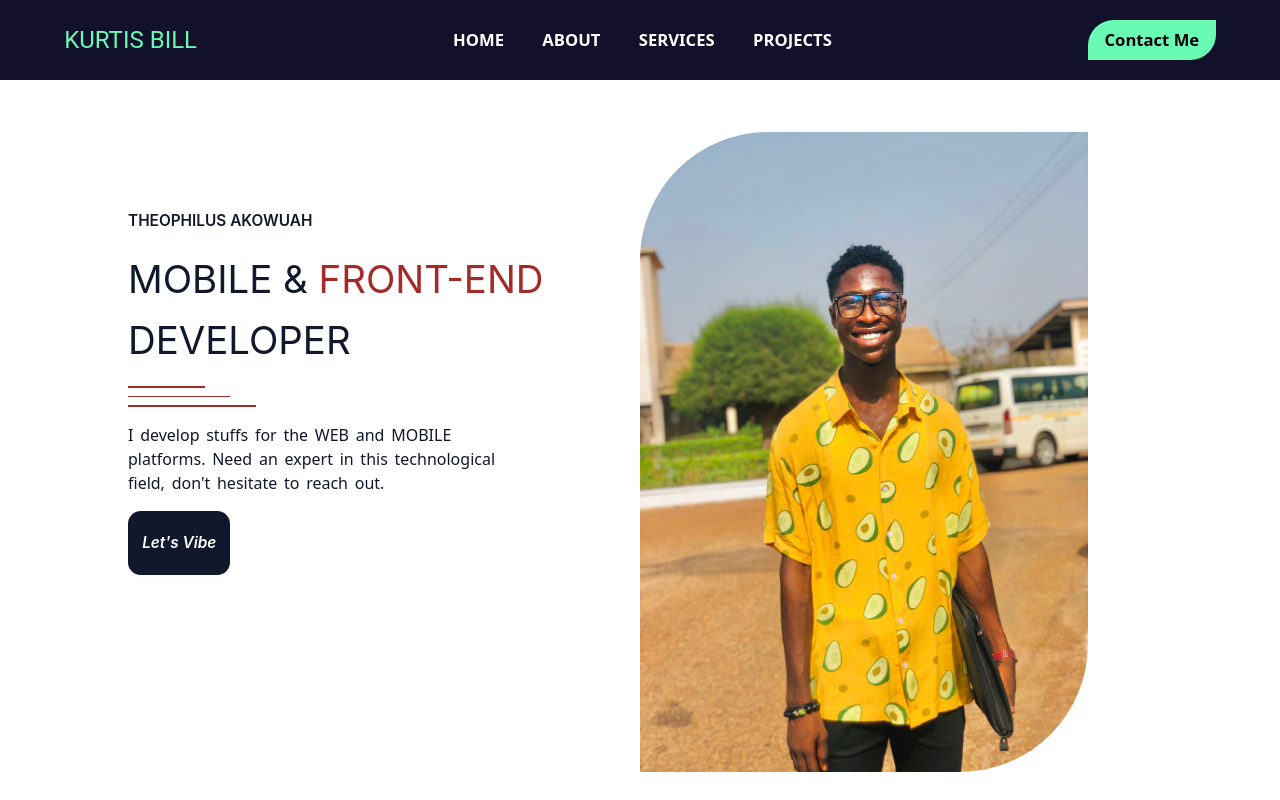
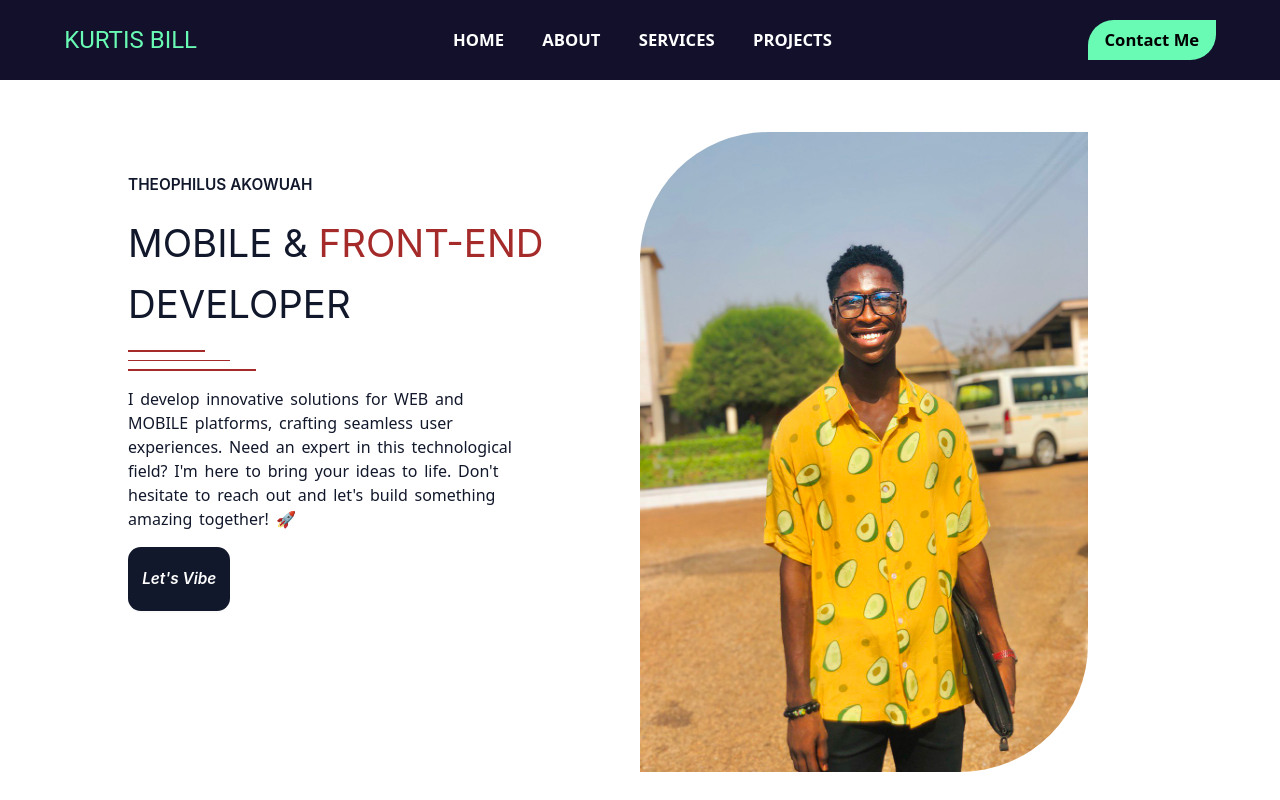
Before and after one commit to Kurtis1955/portweb, a Next.js app: page / in a window 1280 px wide. Shown: the top 800 px of the page. Built offline with nearby package versions, Linux system fonts and the light colour scheme.

Commit message:
editing the homepage

```diff
--- a/app/components/navbar/page.js
+++ b/app/components/navbar/page.js
@@ -12,7 +12,7 @@ const Navbar = () => {
 
       <div className={style.navlink_Container}>
         <li>
-          <Link className={style.navlink} href="/">HOME</Link>
+          <Link className={style.navlink} href="/pages/homepage">HOME</Link>
         </li>
         <li>
           <Link className={style.navlink} href="/pages/about">ABOUT</Link>
--- a/app/pages/homepage/page.js
+++ b/app/pages/homepage/page.js
@@ -20,9 +20,9 @@ const HomePage = () => {
 
            </div>
 
-           <p className={style.detailBox}>I develop stuffs for the WEB and MOBILE platforms.
-              Need an expert in this technological field,
-              don't hesitate to reach out.
+           <p className={style.detailBox}>I develop innovative solutions for WEB and MOBILE platforms, crafting seamless user experiences.
+Need an expert in this technological field? I'm here to bring your ideas to life.
+Don't hesitate to reach out and let's build something amazing together! 🚀
            </p>
            <Button className={style.talk}>Let's Vibe</Button>
         </div>
--- a/app/pages/servicesRendered/page.js
+++ b/app/pages/servicesRendered/page.js
@@ -20,11 +20,11 @@ const ServicesRendered= () => {
      </h1>
 
      <div className="  w-[100%] grid gap-0 grid-cols-3 justify-center">
-       <div className="w-[28vw] mb-6 shadow p-10 rounded-xl pl-4 ">
+       <div className="w-[28vw] mb-6 shadow p-10 rounded-xl pl-4 flex flex-col gap-4 ">
          <div className="flex items-center gap-4 mb-6 ">
            <FaMobileAlt size={62} color="#02007f" />{" "}
            <h2 className="text-2xl font-[700]">
-             App <br /> Development
+             Mobile App <br /> Development
            </h2>
          </div>
 
@@ -41,9 +41,9 @@ const ServicesRendered= () => {
              <SiReact color="LIGHTBLUE" size={25} /> React Native{" "}
            </span>
 
-           <span className="flex gap-4 pl-4 items-center text-lg font-[200]">
+           {/* <span className="flex gap-4 pl-4 items-center text-lg font-[200]">
              <SiFlutter color="LIGHTBLUE" size={25} /> Flutter{" "}
-           </span>
+           </span> */}
 
 
            <button
```
